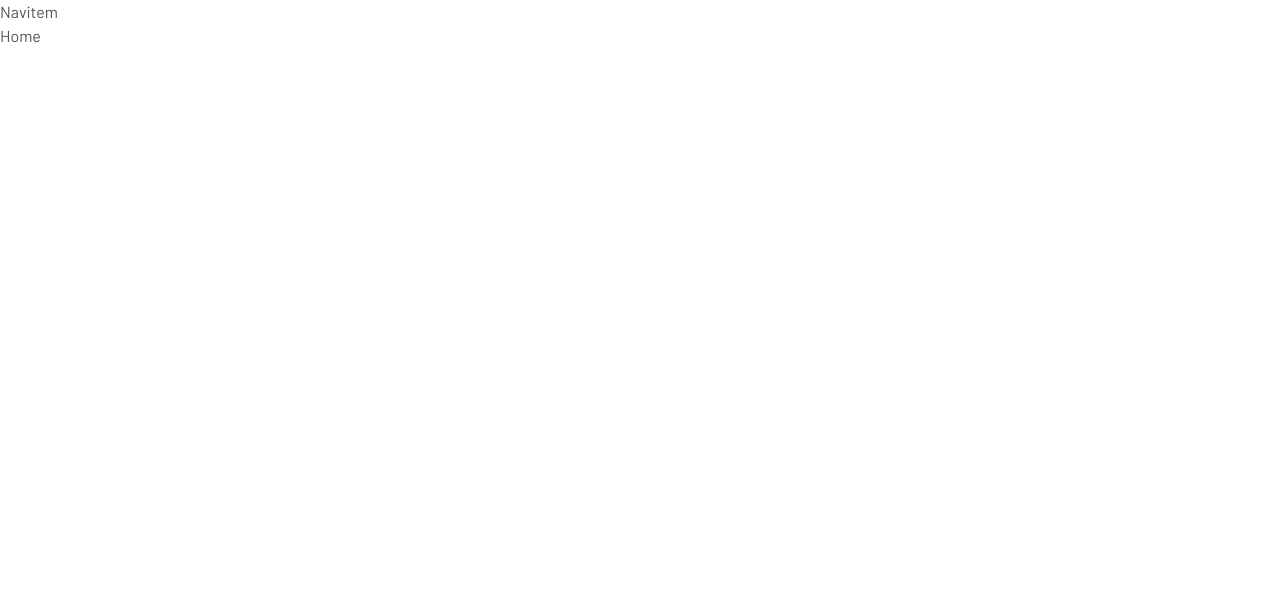
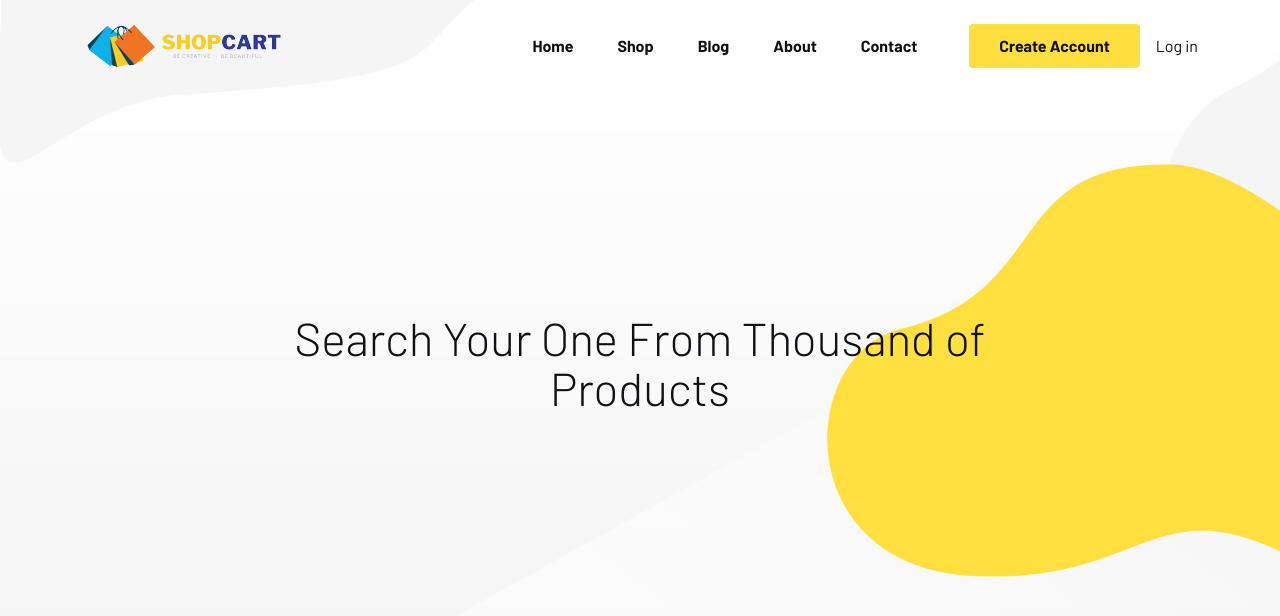
Before and after one commit to prosanto98/react-ecommerce-web, a React (Vite) app: page /home in a window 1280 px wide. Shown: the top 616 px of the page. Built offline with nearby package versions, Linux system fonts and the light colour scheme.

Commit message:
second commit

```diff
--- a/src/components/Navitem.jsx
+++ b/src/components/Navitem.jsx
@@ -1,11 +1,75 @@
 import React, { useState } from 'react'
+import { Link } from 'react-router-dom';
+import logo from "../assets/images/logo/logo.png"
 
 const Navitem = () => {
-    const [menuToggle,setMenuToggle]=useState(false);
+    const [menuToggle, setMenuToggle] = useState(false);
+    const [socialToggle, setSocialToggle] = useState(false);
+    const [headerFixed, setHeaderFixed] = useState(false);
 
-  return (
-    <div>Navitem</div>
-  )
+    window.addEventListener(scroll, () => {
+        if (window.screenY > 200) {
+            setHeaderFixed(true);
+        } else {
+            setHeaderFixed(false);
+        }
+    })
+
+    return (
+        <header className={`header-section style-4 ${headerFixed ? "header-fixed FadeInUp" : ""}`}>
+            <div className={`header-top d-md-none ${socialToggle ? "open" : ""}`}>
+                <div className='container'>
+                    <div className='header-top-area'>
+                        <Link to="./signup" className='lab-btn me-3'><span>Create Account</span></Link>
+                        <Link to="./login">Log in</Link>
+                    </div>
+                </div>
+            </div>
+
+
+
+            <div className='header-bottom'>
+                <div className='container'>
+                    <div className='header-wrapper'>
+                        {/* logo */}
+                        <div className='logo-search-acte'>
+                            <div className='logo'>
+                                <Link to={"/"}>
+                                    <img src={logo} alt="" />
+                                </Link>
+                            </div>
+                        </div>
+                        {/* menu */}
+                        <div className='menu-area'>
+                            <div className='menu'>
+                                <ul className={`lab-ul ${menuToggle ? "active" : ""}`}>
+                                    <li><Link to="./">Home</Link></li>
+                                    <li><Link to="./shop">Shop</Link></li>
+                                    <li><Link to="./blog">Blog</Link></li>
+                                    <li><Link to="./about">About</Link></li>
+                                    <li><Link to="./contact">Contact</Link></li>
+                                </ul>
+                            </div>
+                            {/* signin and login */}
+                            <Link to="sign-up" className='lab-btn me-3 d-none d-md-block'>Create Account</Link>
+                            <Link to="./login" className='d-none d-md-block'>Log in</Link>
+                            {/* menu toggler */}
+                            <div onClick={() => setMenuToggle(!menuToggle)} className={`header-bar d-lg-none ${menuToggle ? "active" : ""}`}>
+                                <span></span>
+                                <span></span>
+                                <span></span>
+                            </div>
+                            {/* social Toggleer*/}
+                            <div className='ellepsis-bar d-md-none' onClick={() => setSocialToggle(!socialToggle)}>
+                                <i class="icofont-info-circle"></i>
+
+                            </div>
+                        </div>
+                    </div>
+                </div>
+            </div>
+        </header>
+    )
 }
 
 export default Navitem
--- /dev/null
+++ b/src/home/Banner.jsx
@@ -0,0 +1,33 @@
+import React from 'react'
+
+const title = (
+    <h2>Search Your One From Thousand of Products</h2>
+)
+const desc = "We have the largest collection of products"
+const bannerList = [
+    {
+        iconName: "icofont-users-alt-4",
+        text: "1.5 Million Customers",
+    },
+    {
+        iconName: "icofont-notification",
+        text: "More then 2000 Marchent",
+    },
+    {
+        iconName: "icofont-globe",
+        text: "Buy Anything Online",
+    },
+];
+const Banner = () => {
+    return (
+        <div className='banner-section style-4'>
+            <div className='container'>
+                <div className='banner-content'>
+                    {title}
+                </div>
+            </div>
+        </div>
+    )
+}
+
+export default Banner
--- a/src/home/Home.jsx
+++ b/src/home/Home.jsx
@@ -1,8 +1,11 @@
 import React from 'react'
+import Banner from './Banner'
 
 const Home = () => {
   return (
-    <div>Home</div>
+    <div>
+      <Banner/>
+    </div>
   )
 }
 
```
Also changed, not shown: src/main.jsx (+5 -5 lines).
